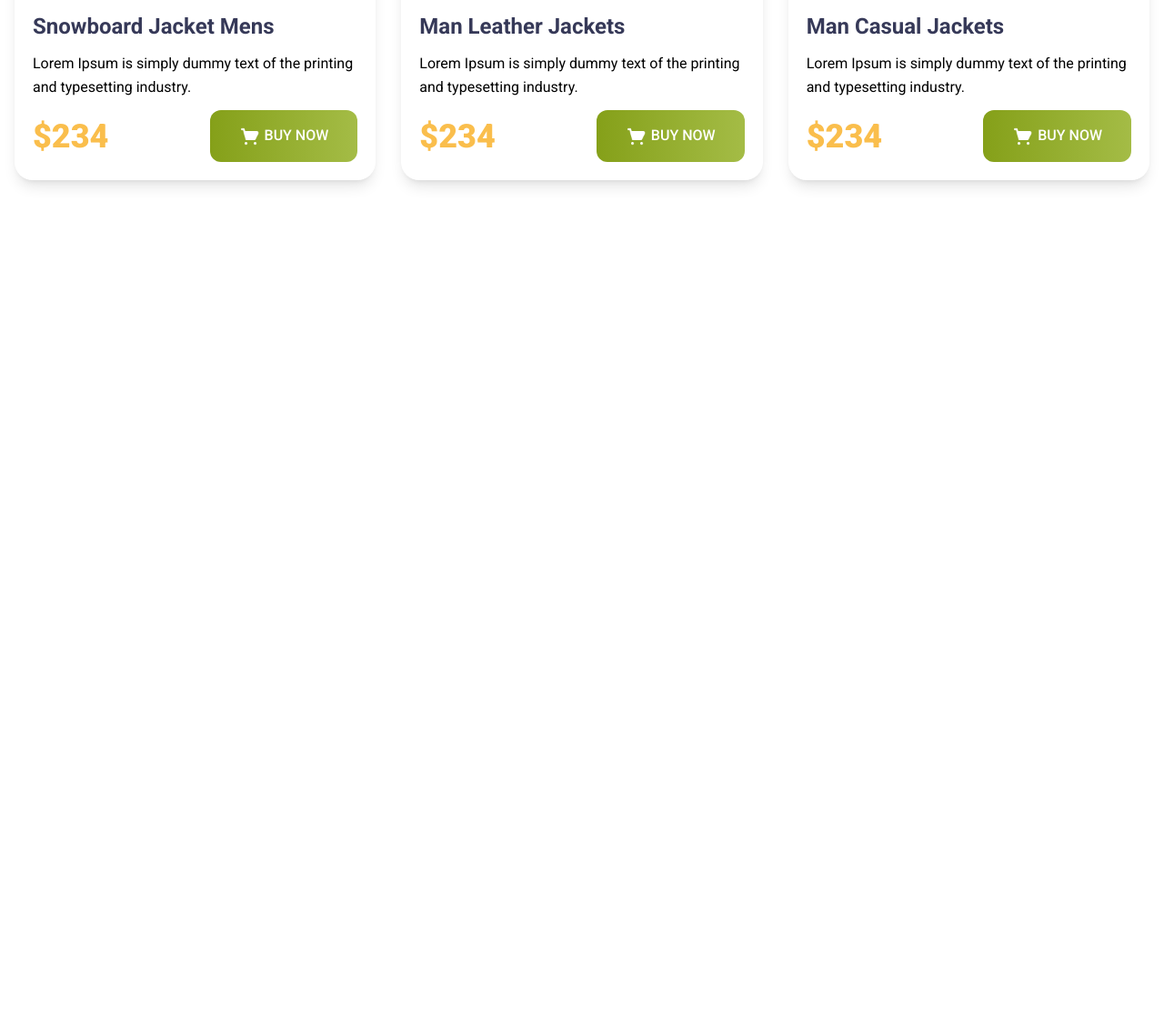
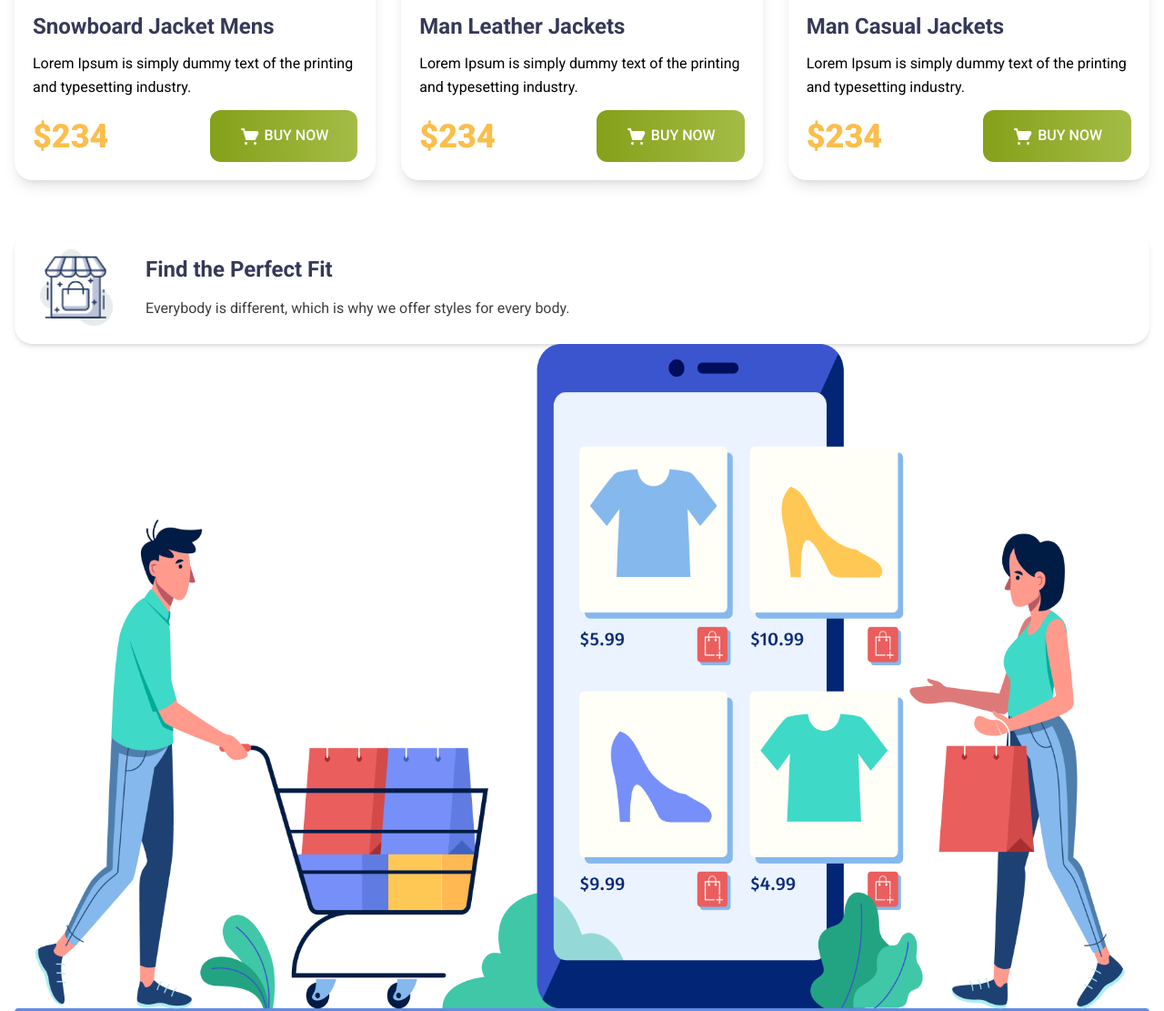
Before and after one commit to xyryc/penguin-fashion, a plain HTML site: page index.html in a window 1280 px wide. Shown: the part 1829-2940 px from the top of the page at 91% size. Before the commit the page ends 2099 px from the top, so only its background shows below. Drawn offline with nearby package versions, Linux system fonts and the light colour scheme.

Commit message:
added benefits section code

```diff
--- a/index.html
+++ b/index.html
@@ -248,6 +248,31 @@
           </div>
         </div>
       </section>
+
+      <!-- Benefits Section -->
+      <section>
+        <!-- card container -->
+        <div>
+          <!-- card 1 -->
+          <div class="flex flex-col md:flex-row md:justify-start justify-center items-center gap-4 md:gap-9 py-5 px-7 rounded-[20px] shadow-md">
+            <img src="icons/house.png" alt="" class="w-20"/>
+            <div class="text-center md:text-start">
+              <h3 class="text-2xl text-[#363958] font-bold">
+                Find the Perfect Fit
+              </h3>
+              <p class="text-[#3E3E3E] leading-[26px] mt-3.5 w-9/12 mx-auto md:w-full">
+                Everybody is different, which is why we offer styles for every
+                body.
+              </p>
+            </div>
+          </div>
+        </div>
+
+        <!-- image container -->
+        <div>
+          <img src="images/shopping.png" alt="" />
+        </div>
+      </section>
     </main>
 
     <footer></footer>
```
